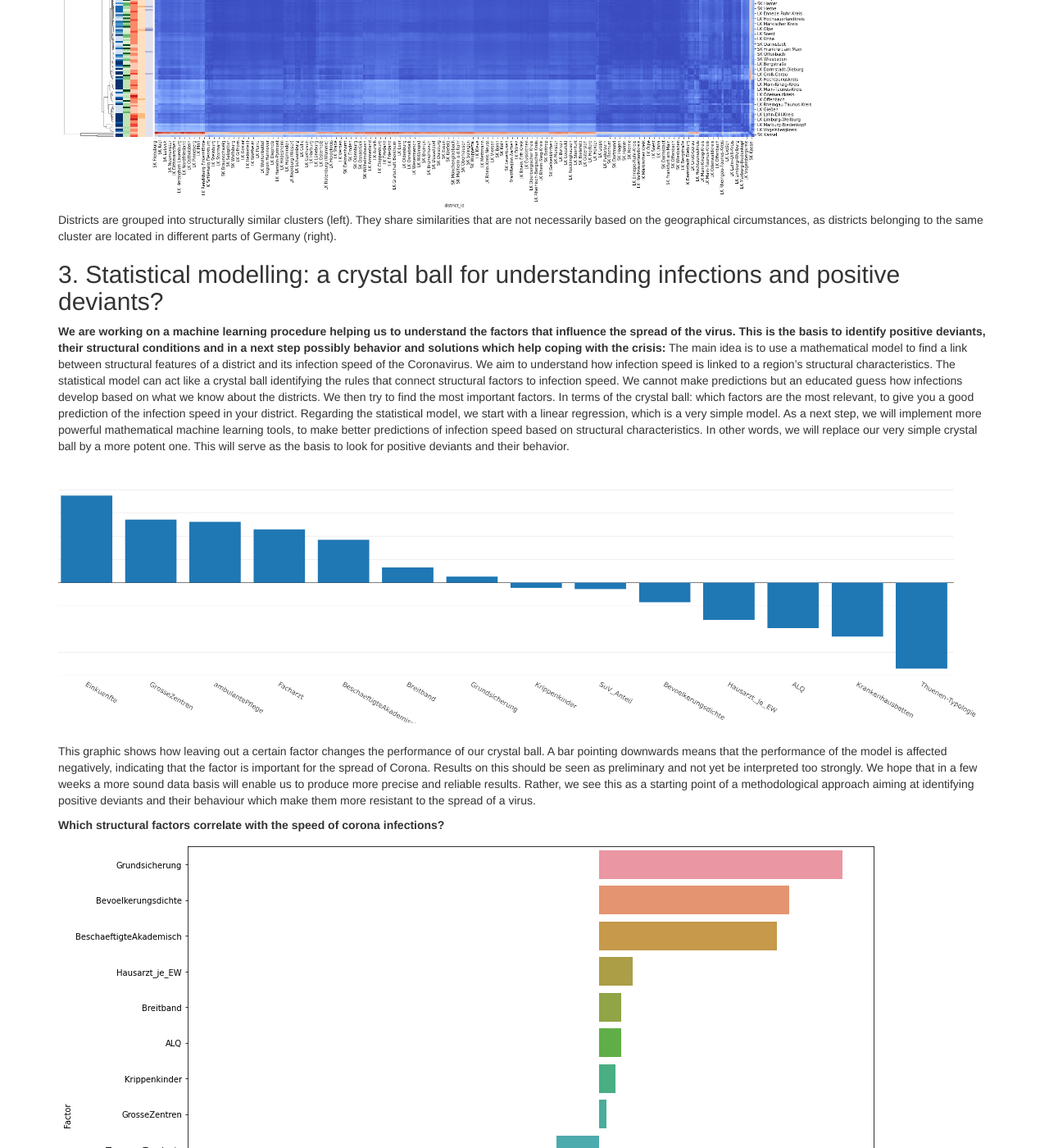
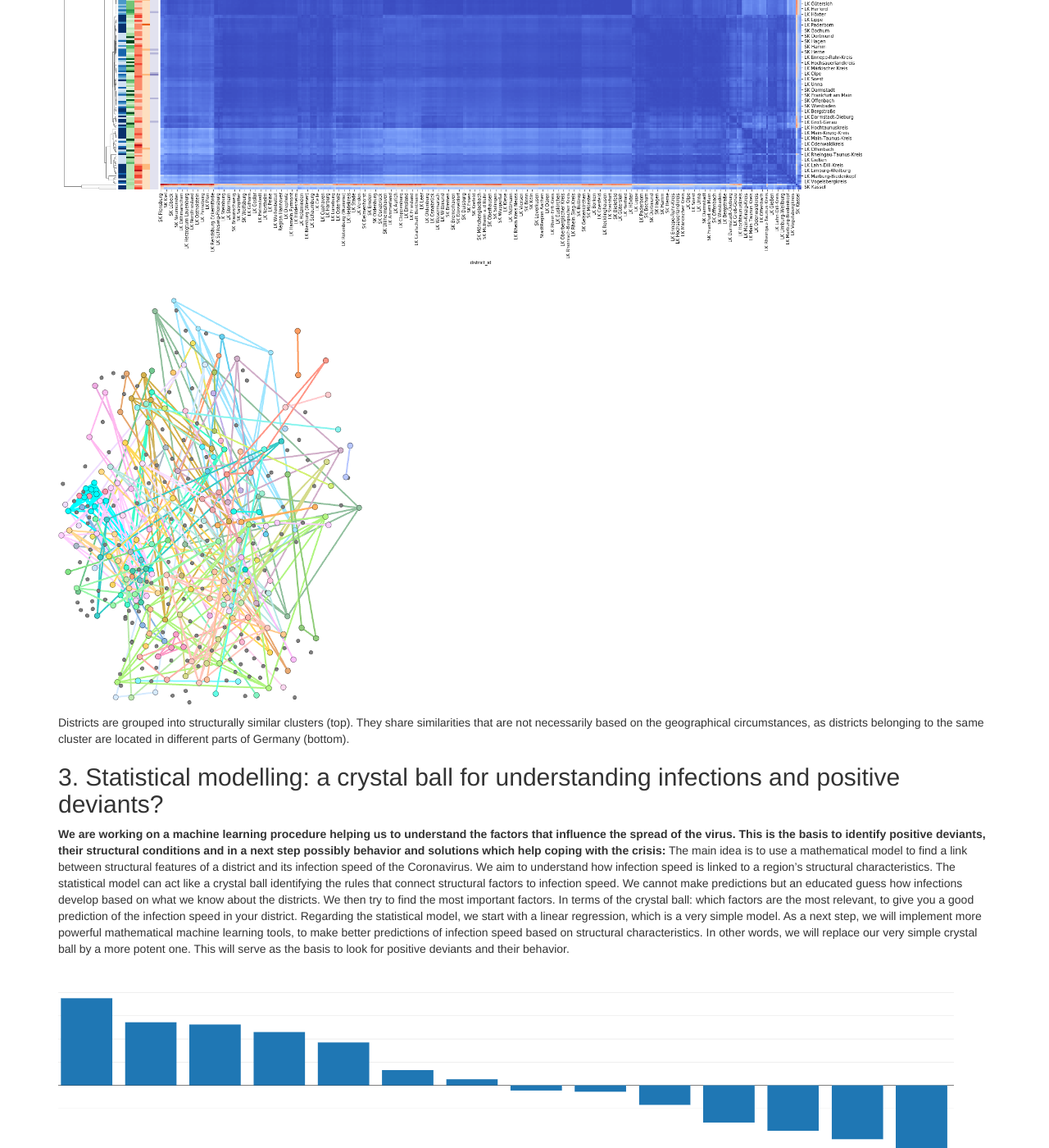
Before and after one commit to pd-viral/web, a Jekyll site: the page built from index.md, in a window 1280 px wide and 1400 px high, scrolled down 3244 px. Shown: the whole window at 82% size. Built offline with Jekyll 4.4.1, drawn with Linux system fonts in a browser that asks for light colours; nearby versions of some CDN libraries.

Commit message:
Update index.md

```diff
--- a/index.md
+++ b/index.md
@@ -39,9 +39,11 @@ In a first step, **we use data on structural factors, such as the number of doct
 **Clustering is a first and crucial step to be able to identify positive deviants: Statistically controlling structural variables allows us to identify those counties and municipalities that outperform their “peers” although they are in the same cluster, thus have comparable structural conditions.**
 
 
-| ![Cluster](img/alexclustering.png){:class="img-responsive"} | [Geography](img/geography.png){:class="img-responsive"} |
+![Cluster](img/alexclustering.png){:class="img-responsive"}
+![Geography](img/geography.png){:class="img-responsive"}
 
-Districts are grouped into structurally similar clusters (left). They share similarities that are not necessarily based on the geographical circumstances, as districts belonging to the same cluster are located in different parts of Germany (right).
+Districts are grouped into structurally similar clusters (top). They share similarities that are not necessarily based on the geographical circumstances, as districts belonging to the same cluster are located in different parts of Germany (bottom).
+
 
 ## 3. Statistical modelling: a crystal ball for understanding infections and positive deviants?
 **We are working on a machine learning procedure helping us to understand the factors that influence the spread of the virus. This is the basis to identify positive deviants, their structural conditions and in a next step possibly behavior and solutions which help coping with the crisis:**
@@ -49,7 +51,7 @@ The main idea is to use a mathematical model to find a link between structural f
 We then try to find the most important factors. In terms of the crystal ball: which factors are the most relevant, to give you a good prediction of the infection speed in your district.
 Regarding the statistical model, we start with a linear regression, which is a very simple model. As a next step, we will implement more powerful mathematical machine learning tools, to make better predictions of infection speed based on structural characteristics. In other words, we will replace our very simple crystal ball by a more potent one. This will serve as the basis to look for positive deviants and their behavior.
 
-![Chosen Factors](img/Chosen_Factors_MSE_Delta_Plot_final.PNG){:class="img-responsive"}
+![Chosen-Factors](img/Chosen_Factors_MSE_Delta_Plot_final.PNG){:class="img-responsive"}
 
 This graphic shows how leaving out a certain factor changes the performance of our crystal ball. A bar pointing downwards means that the performance of the model is affected negatively, indicating that the factor is important for the spread of Corona.
 Results on this should be seen as preliminary and not yet be interpreted too strongly. We hope that in a few weeks a more sound data basis will enable us to produce more precise and reliable results. Rather, we see this as a starting point of a methodological approach aiming at identifying positive deviants and their behaviour which make them more resistant to the spread of a virus.
```
